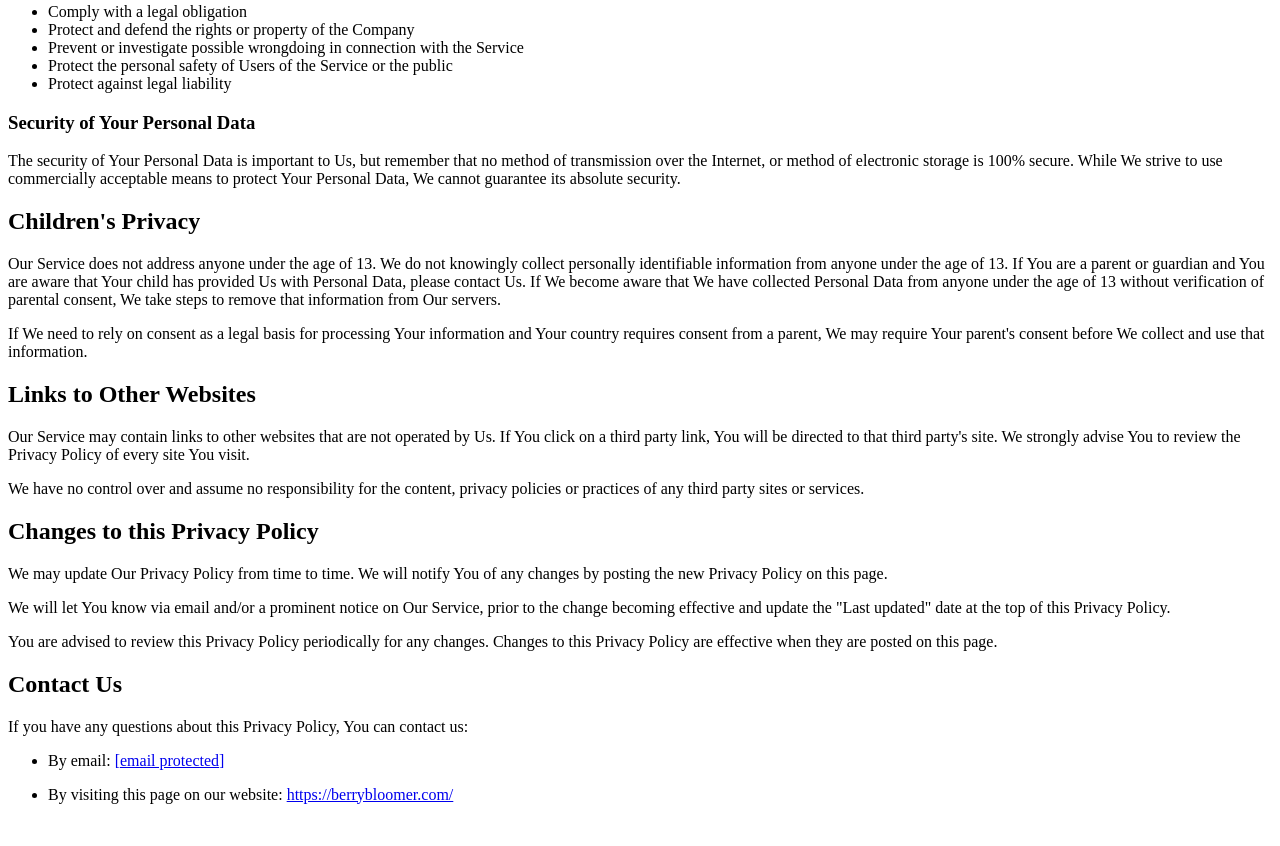
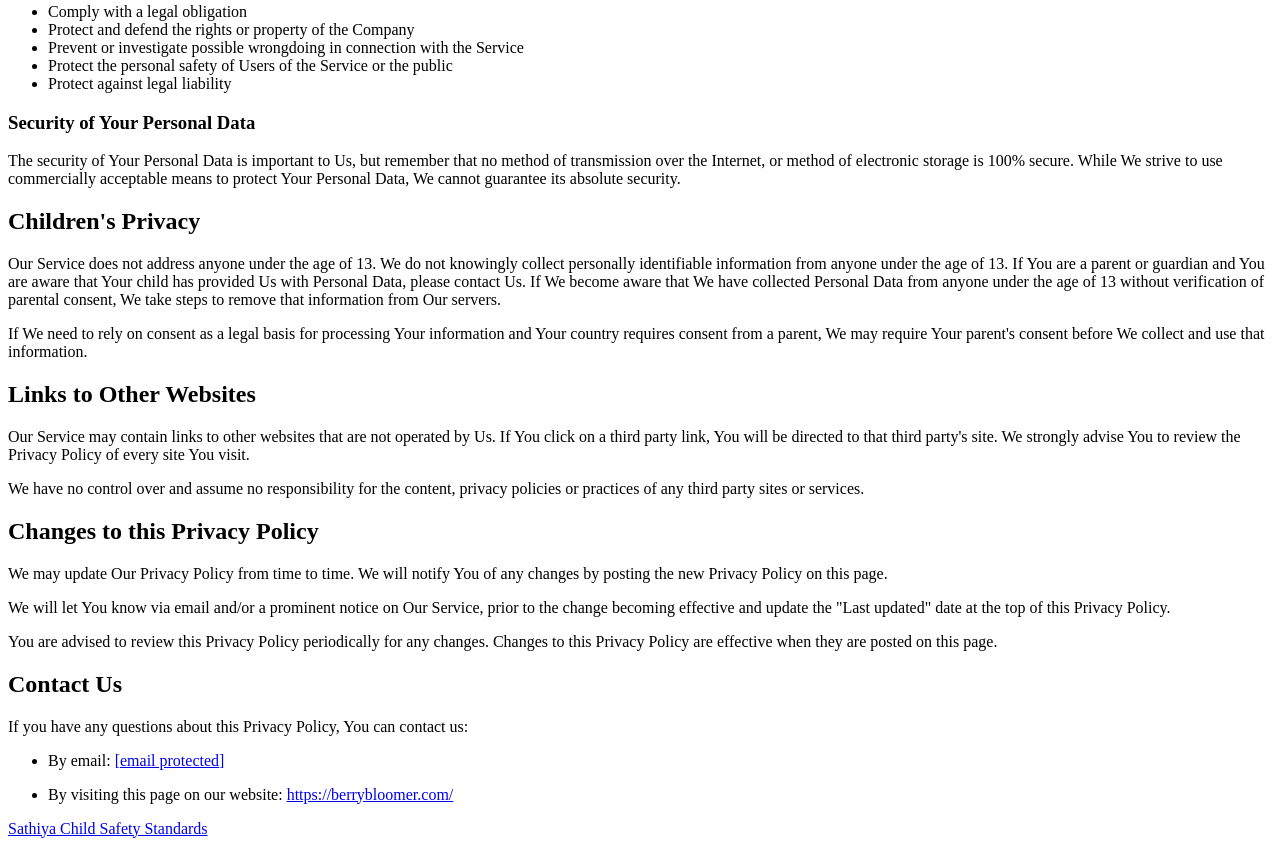
Before and after one commit to Parmodkumar11/Sathiya_PrivacyPolicy, a plain HTML site: page index.html in a window 1280 px wide. Shown: the part 3095-3941 px from the top of the page. Before the commit the page ends 3915 px from the top, so only its background shows below. Drawn offline with Linux system fonts and the light colour scheme.

Commit message:
child-safety-standards.html file add

```diff
--- a/index.html
+++ b/index.html
@@ -239,4 +239,5 @@
                 target="_blank">https://berrybloomer.com/</a></p>
     </li>
 </ul>
+<a href="./child-safety-standards.html">Sathiya Child Safety Standards</a>
 <script data-cfasync="false" src="/cdn-cgi/scripts/5c5dd728/cloudflare-static/email-decode.min.js"></script>
```
